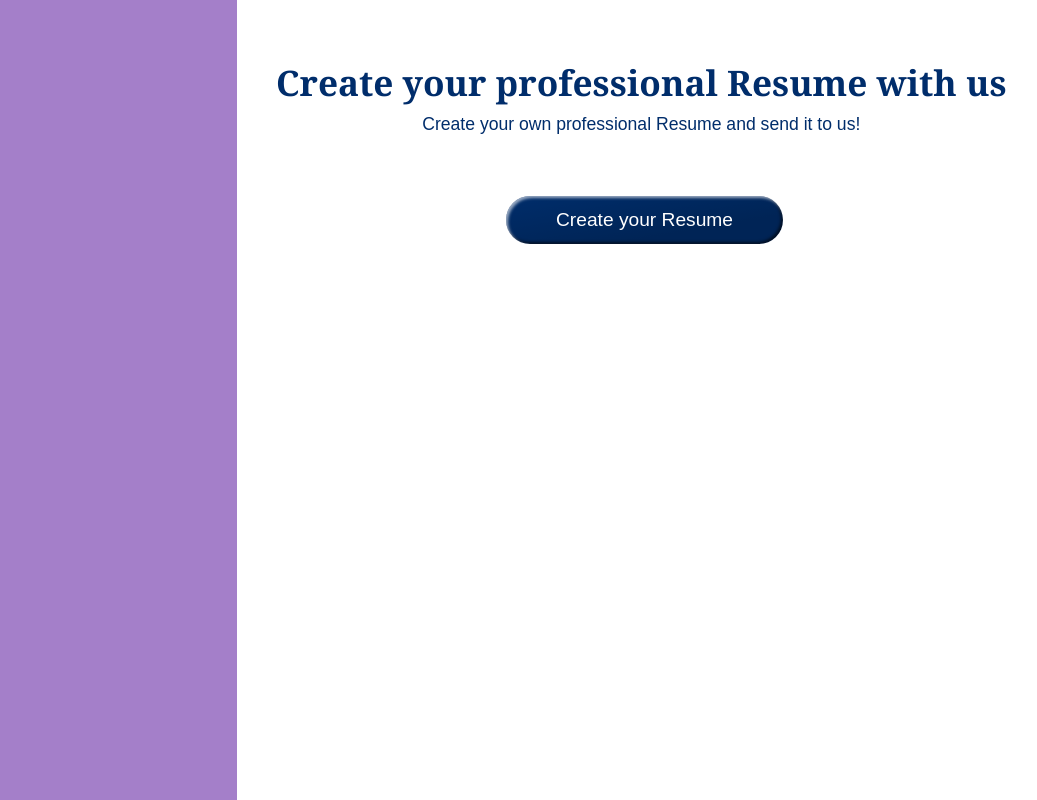
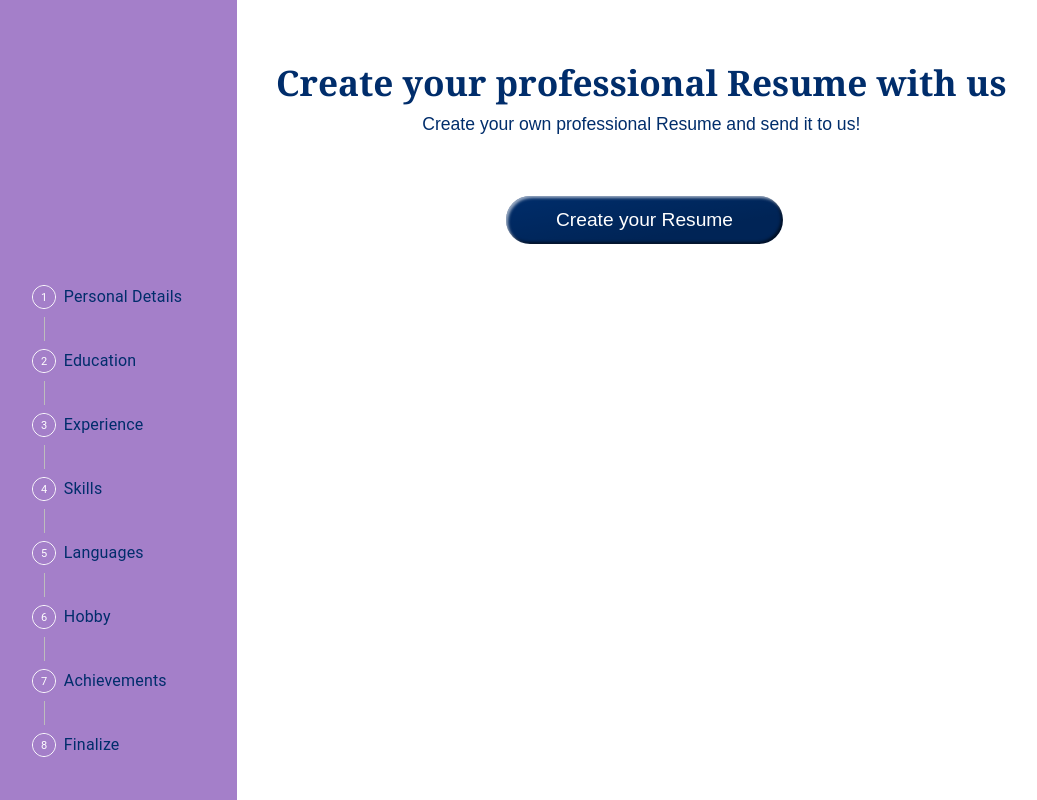
Before and after one commit to VMM-MMV/CV-App, a React (Create React App) app in the folder app/: page / in a window 1280 px wide. Shown: the whole page, without its empty margins (3-1040 px from the left). Built offline with nearby package versions, Linux system fonts and the light colour scheme.

Commit message:
Created the Nav-bar and designed it

```diff
--- a/app/package.json
+++ b/app/package.json
@@ -3,6 +3,10 @@
   "version": "0.1.0",
   "private": true,
   "dependencies": {
+    "@emotion/react": "^11.11.1",
+    "@emotion/styled": "^11.11.0",
+    "@mui/icons-material": "^5.14.15",
+    "@mui/material": "^5.14.15",
     "@testing-library/jest-dom": "^5.17.0",
     "@testing-library/react": "^13.4.0",
     "@testing-library/user-event": "^13.5.0",
--- a/app/src/App.css
+++ b/app/src/App.css
@@ -32,10 +32,6 @@
   display: flex;
 }
 
-#opacity {
-  opacity: 1;
-}
-
 .aside-nav{
   position: fixed;
   left: 0;
@@ -44,6 +40,22 @@
   width: 240px;
   padding: 20px 50px 35px;
   background: #a47fc9;
+
+  display: flex;
+  flex-direction: column;
+  justify-content: center;
+  align-items: center;
+}
+
+.footer {
+  -ms-flex-negative: 0;
+  flex-shrink: 0;
+  display: block;
+}
+
+.footer-aside {
+  margin: auto -10px 0 -30px;
+  position: relative;
 }
 
 .App-header {
--- a/app/src/App.js
+++ b/app/src/App.js
@@ -13,8 +13,10 @@ import Finalize from './Finalize';
 import axios from 'axios';
 
 function App() {
-  const steps = ['initial', 'person', 'education', 'experience', 'skills', 'languages', 'hobby', 'achievements', 'finalize'];
+  const steps = ['person', 'education', 'experience', 'skills', 'languages', 'hobby', 'achievements', 'finalize'];
   const [currentForm, setCurrentForm] = useState('initial');
+  const [furthestStepReached, setFurthestStepReached] = useState(0);
+  // const [formSubmitted, setFormSubmitted] = useState(false);
 
   const [collectedData, setCollectedData] = useState({
     person: {},
@@ -40,7 +42,11 @@ function App() {
 
     const currentStepIndex = steps.indexOf(currentForm);
     if (currentStepIndex < steps.length - 1) {
+      const nextStepIndex = steps.indexOf(currentForm) + 1;
       setCurrentForm(steps[currentStepIndex + 1]);
+      if (nextStepIndex > furthestStepReached) {
+        setFurthestStepReached(nextStepIndex);
+      }
     }
   };
 
@@ -56,6 +62,7 @@ function App() {
   const handleFinalSubmit = async () => {
     try {
       console.log(collectedData);
+      // setFormSubmitted(true);
       await axios.post('http://localhost:8080/addPerson', {
         name: collectedData.person.name,
         lastname: collectedData.person.lastname,
@@ -109,7 +116,6 @@ function App() {
 
   return (
     <div className="App">
-      <div className="opacity">
         {currentForm === 'initial' && <Initial onStartClick={handleStartClick}/>}
         {currentForm === 'person' && <PersonForm ref={childFormRef} onDataCollected={onDataCollected} data={collectedData.person}/>}
         {currentForm === 'education' && <Education ref={childFormRef} onDataCollected={onDataCollected} data={collectedData.education}/>}
@@ -147,8 +153,12 @@ function App() {
             </div>
           </div>
         </div>
-        <Navbar currentForm={currentForm} steps={steps} />
-      </div>
+      <aside className="aside-nav">
+        <footer className="footer footer-aside">
+          <Navbar currentForm={currentForm} steps={steps} furthestStepReached={furthestStepReached}/>
+          {/*<Navbar currentForm={currentForm} steps={steps} furthestStepReached={furthestStepReached} formSubmitted={formSubmitted}/>*/}
+        </footer>
+      </aside>
     </div>
   );
 }
--- a/app/src/Navbar.js
+++ b/app/src/Navbar.js
@@ -1,12 +1,110 @@
-import React from 'react';
+import React, { useState, useEffect } from 'react';
+import Stepper from '@mui/material/Stepper';
+import Step from '@mui/material/Step';
+import StepLabel from '@mui/material/StepLabel';
+import StepIcon from '@mui/material/StepIcon';
+import CheckIcon from '@mui/icons-material/Check';
+import { styled } from '@mui/material/styles';
 
-function Navbar() {
+const CustomStepLabel = styled(({ isActiveStep, ...other }) => <StepLabel {...other} />)(({ theme, isActiveStep }) => ({
+    '& .MuiStepLabel-labelContainer': {
+        flexDirection: 'row',
+    },
+    '& .MuiStepLabel-label': {
+        textTransform: 'capitalize',
+        color: '#002d6b !important' ,
+        fontWeight: isActiveStep ? 'bold' : 'normal',
+        fontSize: '16px',
+    },
+    '& .MuiStepLabel-iconContainer': {
+        paddingRight: theme.spacing(1),
+    },
+}));
 
-  return (
-    <aside className="aside-nav">
+const CustomStepIcon = styled(StepIcon)(({ theme }) => ({
+    '&.MuiStepIcon-root': {
+        color: '#a47fc9',
+        backgroundColor: '#a47fc9',
+        borderRadius: '50%',
+        border: '1px solid #FFF',
+        zIndex: 1,
+        width: '24px',
+        height: '24px',
+        display: 'flex',
+        alignItems: 'center',
+        justifyContent: 'center',
+    },
+    '&.MuiStepIcon-text': {
+        fill: '#FFF',
+    },
+    '&.Mui-active': {
+        border: '1px solid #002d6b',
+        color: '#002d6b',
+        '& $text': {
+            fill: '#002d6b',
+        },
+    },
+    '&.Mui-completed': {
+        color: '#FFF',
+        '& svg': {
+            color: '#FFF',
+        },
+    },
+}));
 
-    </aside>
-  );
+function Navbar(props) {
+    const { currentForm, steps} = props;
+    // const { currentForm, steps, formSubmitted } = props;
+    const activeStepIndex = steps.indexOf(currentForm);
+
+    const [highestStepReached, setHighestStepReached] = useState(activeStepIndex);
+
+    useEffect(() => {
+        if (activeStepIndex > highestStepReached) {
+            setHighestStepReached(activeStepIndex);
+        }
+    }, [activeStepIndex, highestStepReached]);
+
+    const adjustStepLabel = (label) => {
+        if (label.toLowerCase() === 'person') {
+            return 'Personal Details';
+        }
+        return label;
+    };
+
+    return (
+        <Stepper activeStep={activeStepIndex} orientation="vertical">
+        {/*// <Stepper activeStep={formSubmitted ? steps.length : activeStepIndex} orientation="vertical">*/}
+            {steps.map((step, index) => {
+                // const isLastStep = index === steps.length - 1;
+                // const stepCompleted = formSubmitted || (index < activeStepIndex && index <= highestStepReached);
+
+                const isActiveStep = index === activeStepIndex;
+
+                const adjustedStepLabel = adjustStepLabel(step);
+
+                return (
+                    <Step
+                        key={step}
+                        completed={index < activeStepIndex && index <= highestStepReached}
+                        //  completed={stepCompleted}
+                        // {...(isLastStep && formSubmitted ? { icon: <CheckIcon /> } : {})}
+                    >
+                        <CustomStepLabel
+                            isActiveStep={isActiveStep}
+                            StepIconComponent={CustomStepIcon}
+                            StepIconProps={{
+                                // completed: stepCompleted,
+                                completed: index !== activeStepIndex && index <= highestStepReached,
+                            }}
+                        >
+                            {adjustedStepLabel}
+                        </CustomStepLabel>
+                    </Step>
+                );
+            })}
+        </Stepper>
+    );
 }
 
 export default Navbar;
```
Also changed, not shown: 1 other file (tests, documents, lock files or other folders).
